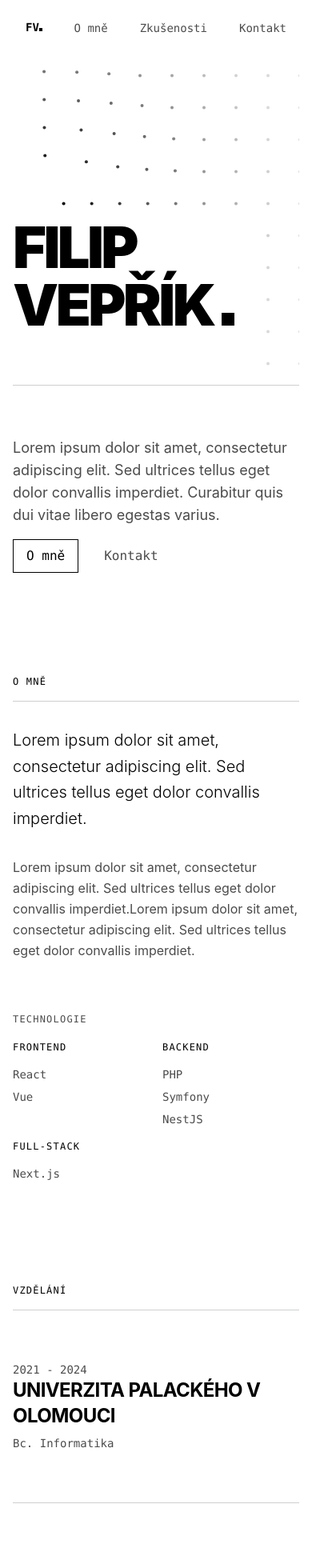
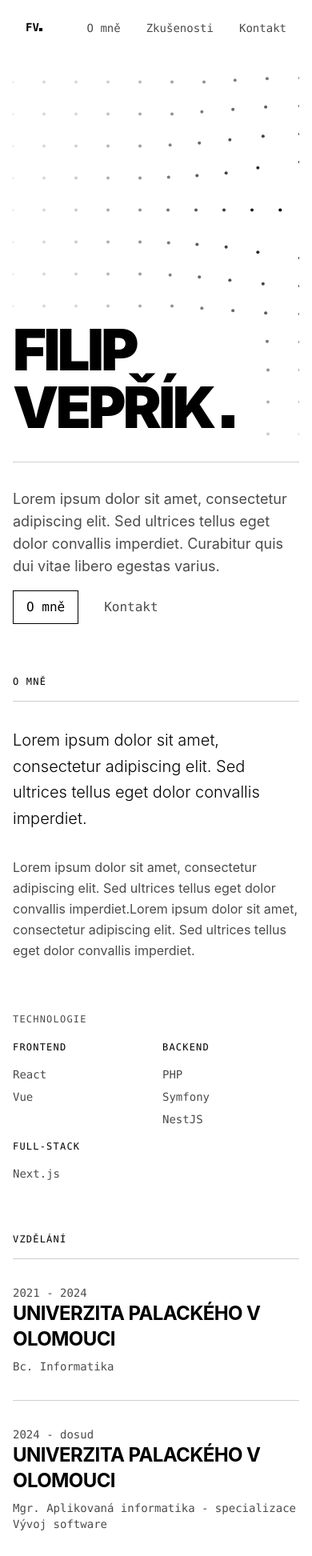
Before and after one commit to Fillipee/portfolio, a Nuxt app: page / in a window 390 px wide. Shown: the top 1945 px of the page at 80% size. Built offline with nearby package versions, Linux system fonts and the light colour scheme.

Commit message:
feat: responsibility

```diff
--- a/app/components/AboutSection.vue
+++ b/app/components/AboutSection.vue
@@ -23,7 +23,7 @@ const skills: SkillCategory[] = [
 <template>
 	<section
 		id="o-mne"
-		class="pb-32"
+		class="pb-16 md:pb-32"
 	>
 		<BaseHeading
 			level="h2"
--- a/app/components/ContactSection.vue
+++ b/app/components/ContactSection.vue
@@ -1,20 +1,20 @@
 <template>
 	<section
 		id="kontakt"
-		class="pb-16"
+		class="pb-8 md:pb-16"
 	>
 		<BaseHeading
 			level="h2"
 			variant="h4"
-			class="pb-4 mb-16 border-b border-border"
+			class="pb-4 mb-8 md:mb-16 border-b border-border"
 		>
 			Kontakt
 		</BaseHeading>
-		<div class="md:w-1/2 border-b border-border pb-16">
+		<div class="md:w-1/2 border-b border-border pb-8 md:pb-16">
 			<BaseHeading
 				level="h3"
 				variant="h2"
-				class="mb-16"
+				class="mb-8 md:mb-16"
 			>
 				Pojďme spolu něco vymyslet
 			</BaseHeading>
--- a/app/components/ExperienceSection.vue
+++ b/app/components/ExperienceSection.vue
@@ -31,7 +31,7 @@ const workItems: TimelineItem[] = [
 
 <template>
 	<section id="zkusenosti">
-		<div class="pb-16">
+		<div class="pb-8 md:pb-16">
 			<BaseHeading
 				level="h2"
 				variant="h4"
@@ -48,7 +48,7 @@ const workItems: TimelineItem[] = [
 				:to="education.to"
 			/>
 		</div>
-		<div class="pb-32">
+		<div class="pb-8 md:pb-16">
 			<BaseHeading
 				level="h2"
 				variant="h4"
--- a/app/components/HeroSection.vue
+++ b/app/components/HeroSection.vue
@@ -1,15 +1,15 @@
 <template>
-	<section class="min-h-screen flex flex-col justify-end pb-32">
+	<section class="min-h-screen flex flex-col justify-end pb-16 md:pb-32">
 		<div class="relative flex-1 flex items-end">
 			<BackgroundDots />
 			<BaseHeading
 				level="h1"
-				class="pb-16 pr-6 bg-background after:content-[''] after:inline-block after:size-4 md:after:size-6 after:bg-primary"
+				class="pb-8 md:pb-16 pr-6 bg-background after:content-[''] after:inline-block after:size-4 md:after:size-6 after:bg-primary"
 			>
 				Filip<br>Vepřík
 			</BaseHeading>
 		</div>
-		<hr class="text-border mb-16">
+		<hr class="text-border mb-8 md:mb-16">
 		<div class="grid md:grid-cols-3">
 			<p class="text-muted text-lg col-span-2 lg:col-span-1">
 				Lorem ipsum dolor sit amet, consectetur adipiscing elit. Sed ultrices
--- a/app/components/MainNav.vue
+++ b/app/components/MainNav.vue
@@ -1,6 +1,6 @@
 <template>
 	<nav>
-		<ul class="flex gap-2 md:gap-4">
+		<ul class="flex md:gap-4">
 			<li>
 				<BaseButton
 					href="#o-mne"
--- a/app/components/TimelineItem.vue
+++ b/app/components/TimelineItem.vue
@@ -11,7 +11,7 @@ const props = defineProps<Props>();
 
 <template>
 	<div
-		class="flex flex-col-reverse md:flex-row justify-between py-16 not-last:border-b not-last:border-border"
+		class="flex flex-col-reverse md:flex-row justify-between py-8 md:py-16 not-last:border-b not-last:border-border"
 	>
 		<hgroup>
 			<BaseHeading
```
